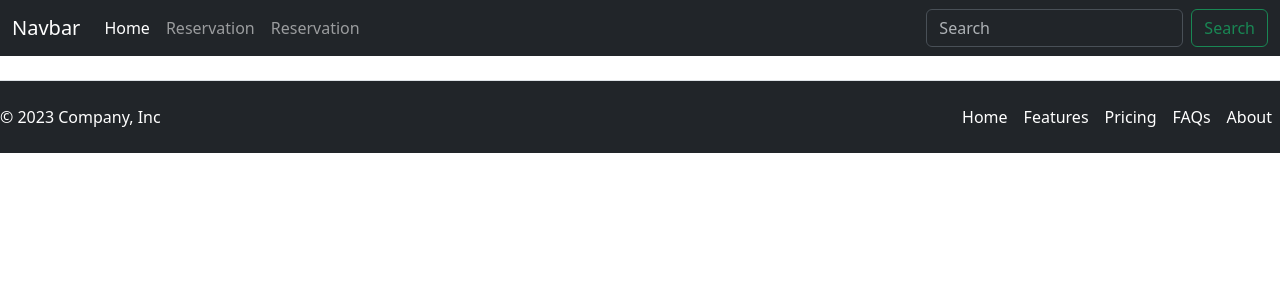
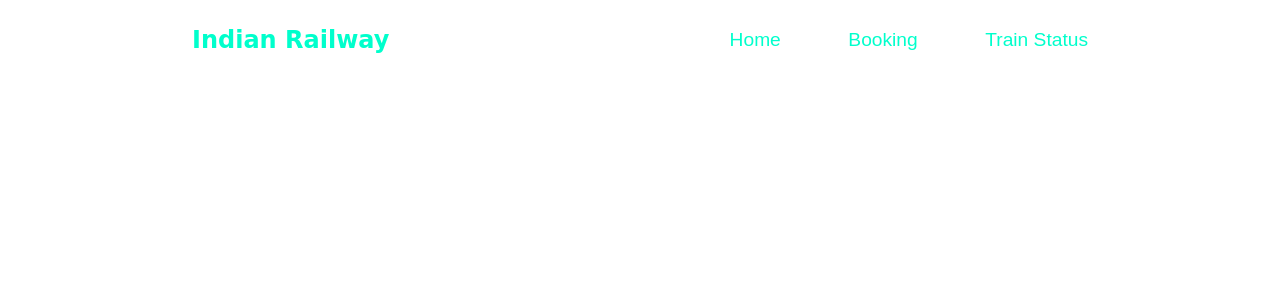
Before and after one commit to Joelthomas62384/Railway-Management-System, a Django app: template templates/base.html in a window 1280 px wide. Shown: the top 300 px of the page. Run offline with Django 4.2, Linux system fonts and the light colour scheme; the template is opened without the code that fills it, so the values that code supplies are empty; parts of the project's set-up code (start-up, migrations or seed data) failed here and were passed over.

Commit message:
index design complete

```diff
--- a/Trainstation/admin.py
+++ b/Trainstation/admin.py
@@ -21,7 +21,7 @@ class RouteAdmin(admin.ModelAdmin):
 
 # Define the admin class for RouteStop
 class RouteStopAdmin(admin.ModelAdmin):
-    list_display = ('route', 'station', 'Platform')
+    list_display = ('route', 'station', 'Platform','arrival','Departure')
     list_filter = ('route', 'station')
     search_fields = ('route__name', 'station__name')
 
--- a/Trainstation/models.py
+++ b/Trainstation/models.py
@@ -65,6 +65,10 @@ class RouteStop(models.Model):
     route = models.ForeignKey('Route', on_delete=models.CASCADE)
     station = models.ForeignKey('Station', on_delete=models.CASCADE)
     Platform = models.PositiveIntegerField()
+    arrival = models.TimeField(null=True,blank=True)
+    Departure = models.TimeField(null=True,blank=True)
+
+
 
     class Meta:
         unique_together = ['route', 'station']
--- a/static/css/style.css
+++ b/static/css/style.css
@@ -1,4 +1,99 @@
 *{
     margin: 0;
     padding: 0;
+    font-family: sans-serif;
 }
+.logo h2 {
+    color:rgb(0, 255, 204);
+    font-family: cursive;
+    transition: 0.4s ease-in-out;
+    cursor: pointer;
+}
+.container{
+    height: 100vh;
+    width: 100%;
+    background: linear-gradient(rgba(45, 78, 74, 0.701),rgba(0, 0, 0, 0.635)) , url("../images/train.jpg");
+    background-size: cover;
+    position: relative;
+    z-index:0;
+
+}
+
+nav{
+    width: 70%;
+    height: 10vh;
+
+    display: flex;
+    justify-content: space-between;
+    align-items: center;
+    position: fixed;
+    top:0;
+    right: 15%;
+    z-index: 10;
+
+}
+
+
+.navlinks{
+    width: 40%;
+
+
+}
+.navlinks ul{
+
+    list-style: none;
+    display: flex;
+    justify-content: space-between;
+}
+
+.navlinks ul li a{
+    font-size: larger;
+    font-weight: 500;
+    color:rgb(0, 255, 204);
+    transition: 0.4s ease-in-out;
+    text-decoration: none;
+}
+
+
+.navlinks ul li a:hover,.logo h2:hover{
+    color:rgb(106, 255, 0);
+
+}
+
+.titles {
+    color: White;
+    position: absolute;
+    top:30%;
+    left:10%
+}
+
+.titles small{
+
+
+    line-height: 5%;
+}
+
+.titles h1{
+    font-size: 50px;
+    font-family: cursive;
+}
+
+.titles p{
+    margin-bottom: 10%;
+}
+
+.buttons a {
+
+    text-decoration: none;
+    color: white;
+    padding: 10px;
+    background-color: rgb(255, 128, 0);
+    /* border: 2px solid red; */
+    border-radius: 2px;
+    transition: 0.3s ease-in-out;
+}
+
+.buttons a:hover{
+    background-color: rgb(192, 64, 64);
+    opacity: 0.9;
+}
--- a/templates/base.html
+++ b/templates/base.html
@@ -1,18 +1,21 @@
+{% load static %}
 <!doctype html>
 <html lang="en">
   <head>
     <meta charset="utf-8">
     <meta name="viewport" content="width=device-width, initial-scale=1">
+    <link rel="stylesheet" href="{% static "css/style.css" %}">
     <title>Railway Management System</title>
-    <link href="https://cdn.jsdelivr.net/npm/bootstrap@5.3.2/dist/css/bootstrap.min.css" rel="stylesheet" integrity="sha384-T3c6CoIi6uLrA9TneNEoa7RxnatzjcDSCmG1MXxSR1GAsXEV/Dwwykc2MPK8M2HN" crossorigin="anonymous">
+
   </head>
   <body>
+
     {% include "includes/header.html" %}
 
 
       {% block content %}{% endblock  %}
 
-      {% include "includes/footer.html" %}
-    <script src="https://cdn.jsdelivr.net/npm/bootstrap@5.3.2/dist/js/bootstrap.bundle.min.js" integrity="sha384-C6RzsynM9kWDrMNeT87bh95OGNyZPhcTNXj1NW7RuBCsyN/o0jlpcV8Qyq46cDfL" crossorigin="anonymous"></script>
+
+
   </body>
 </html>
--- a/templates/includes/footer.html
+++ /dev/null
@@ -1,15 +0,0 @@
-<div class="bg-dark " >
-    <footer class="d-flex flex-wrap justify-content-between align-items-center py-3 my-4 border-top" >
-      <p class="col-md-4 mb-0  text-white">&copy; 2023 Company, Inc</p>
-
-
-
-      <ul class="nav col-md-4 justify-content-end" >
-        <li class="nav-item"><a href="#" class="nav-link px-2 text-white">Home</a></li>
-        <li class="nav-item"><a href="#" class="nav-link px-2 text-white">Features</a></li>
-        <li class="nav-item"><a href="#" class="nav-link px-2 text-white">Pricing</a></li>
-        <li class="nav-item"><a href="#" class="nav-link px-2 text-white">FAQs</a></li>
-        <li class="nav-item"><a href="#" class="nav-link px-2 text-white">About</a></li>
-      </ul>
-    </footer>
-  </div>
--- a/templates/includes/header.html
+++ b/templates/includes/header.html
@@ -1,28 +1,14 @@
-<nav class="navbar navbar-expand-lg bg-dark" data-bs-theme="dark">
-    <div class="container-fluid">
-      <a class="navbar-brand" href="#">Navbar</a>
-      <button class="navbar-toggler" type="button" data-bs-toggle="collapse" data-bs-target="#navbarSupportedContent" aria-controls="navbarSupportedContent" aria-expanded="false" aria-label="Toggle navigation">
-        <span class="navbar-toggler-icon"></span>
-      </button>
-      <div class="collapse navbar-collapse" id="navbarSupportedContent">
-        <ul class="navbar-nav me-auto mb-2 mb-lg-0">
-          <li class="nav-item">
-            <a class="nav-link active" aria-current="page" href="#">Home</a>
-          </li>
-          <li class="nav-item">
-            <a class="nav-link" href="#">Reservation</a>
-          </li>
+<nav>
+  <div class="logo">
+    <h2>Indian Railway</h2>
+  </div>
+  <div class="navlinks">
+    <ul>
+      <li><a href="">Home</a></li>
+      <li><a href="">Booking</a></li>
+      <li><a href="">Train Status</a></li>
 
-          <li class="nav-item">
-            <a class="nav-link" href="#">Reservation</a>
-          </li>
+    </ul>
+  </div>
 
-
-        </ul>
-        <form class="d-flex" role="search">
-          <input class="form-control me-2" type="search" placeholder="Search" aria-label="Search">
-          <button class="btn btn-outline-success" type="submit">Search</button>
-        </form>
-      </div>
-    </div>
-  </nav>
+</nav>
```
Also changed, not shown: templates/index.html (+19 -0 lines), Trainstation/migrations/0009_routestop_departure_routestop_arrival.py (added), db.sqlite3, 1 other file.
